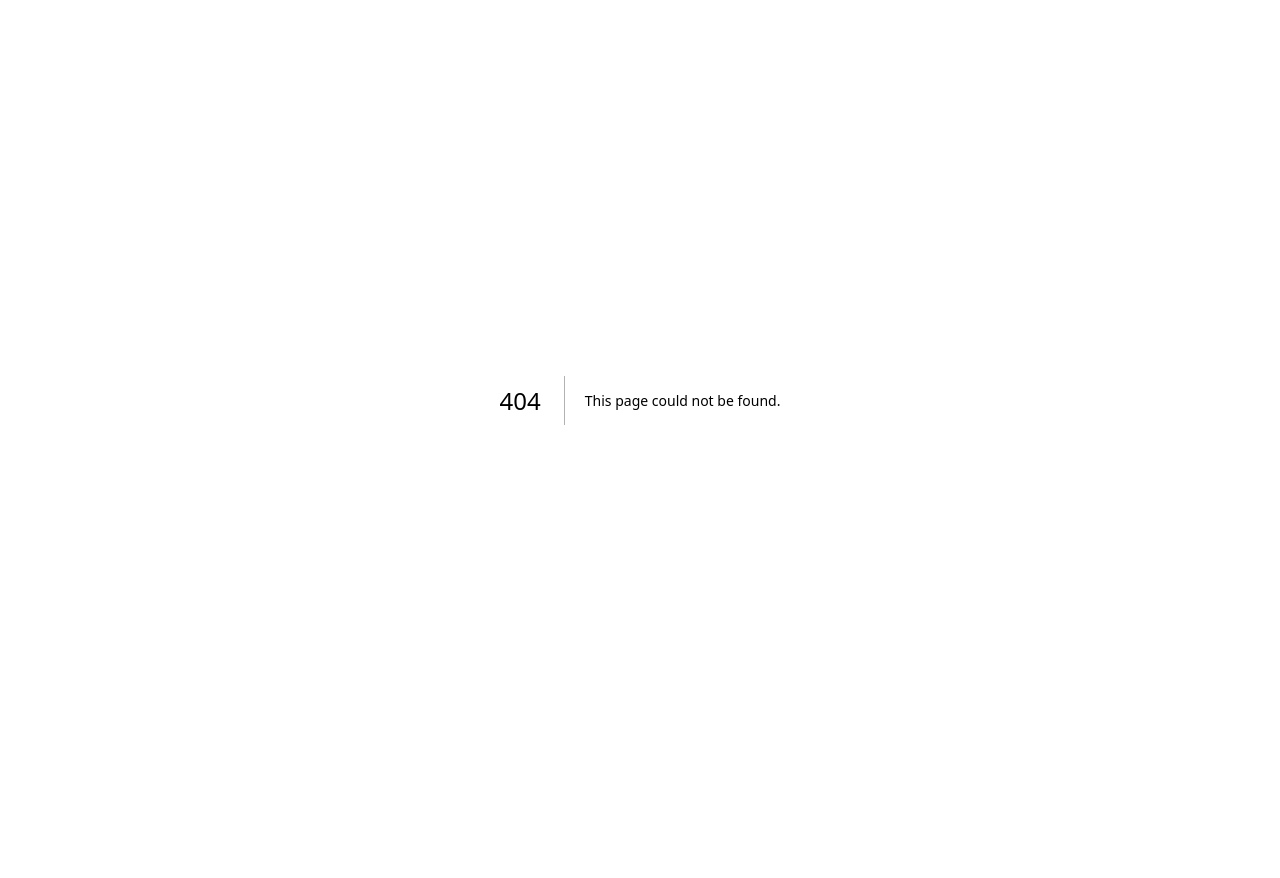
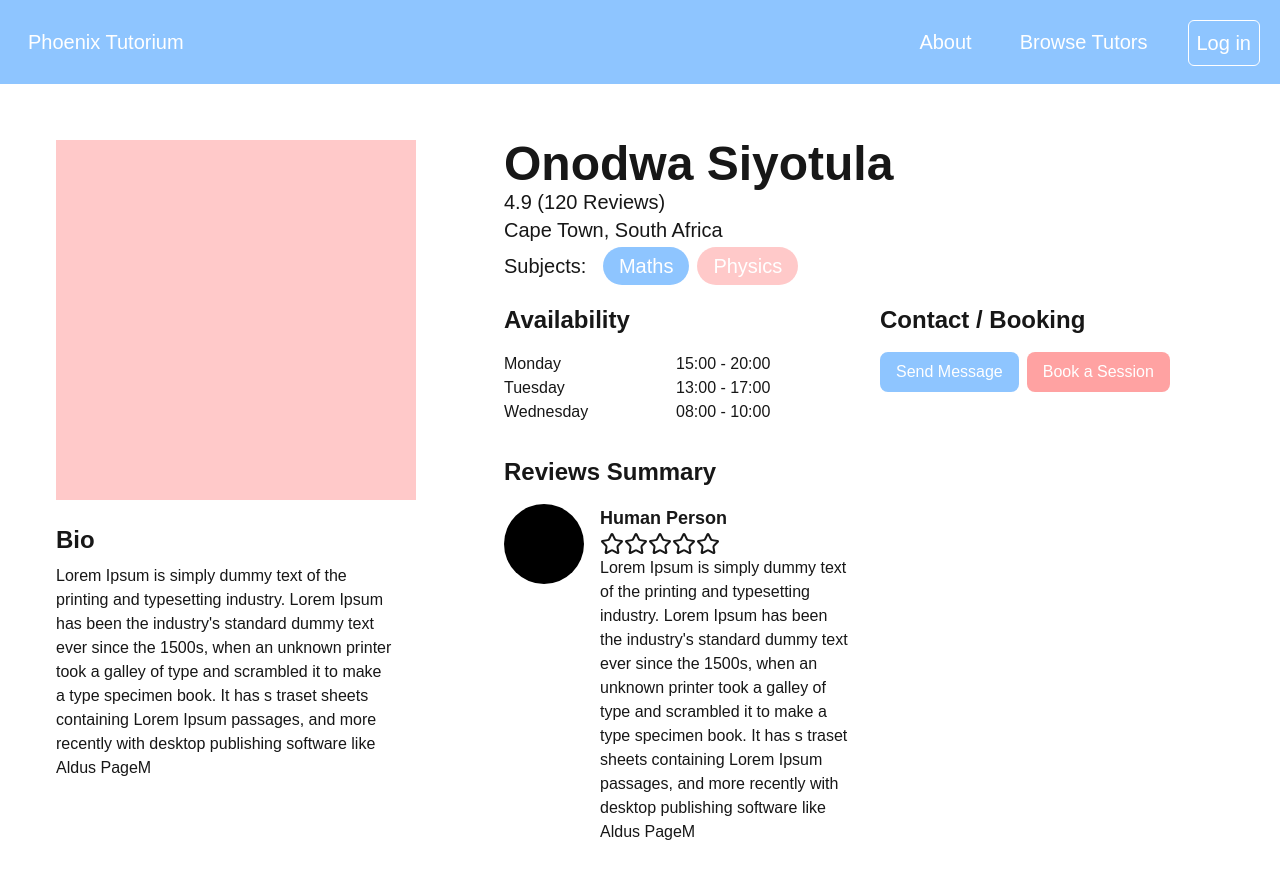
Before and after one commit to Argusham/tutor, a Next.js app: page /profile in a window 1280 px wide. Before the commit this address had no page. Shown: the top 878 px of the page. Before the commit the page ends 800 px from the top, so only its background shows below. Built offline with nearby package versions, Linux system fonts and the light colour scheme.

Commit message:
Tutor profile UI initial code

```diff
--- a/package.json
+++ b/package.json
@@ -9,6 +9,7 @@
     "lint": "next lint"
   },
   "dependencies": {
+    "@lob/react-address-autocomplete": "^2.2.0",
     "lucide-react": "^0.487.0",
     "next": "15.2.4",
     "react": "^19.0.0",
--- a/src/app/(auth)/signin/page.tsx
+++ b/src/app/(auth)/signin/page.tsx
@@ -21,7 +21,13 @@ const SignIn = () => {
                 {form === formType.SIGNUP && (
                      <input type="password" placeholder="Confirm Password" className="p-5 rounded-md border border-gray-400" />
                 )}
-                <button className="bg-blue-200 p-5 rounded-md text-white text-xl" type="submit">Log In</button>
+                <button className="bg-blue-200 p-5 rounded-md text-white text-xl" type="submit">
+                    {form === formType.LOGIN ? (
+                        <>Log in</>
+                    ):(
+                        <>Sign up</>
+                    )}
+                </button>
                 {form === formType.LOGIN && (
                      <span className="text-center">Forgot Password?</span>
                 )}
--- /dev/null
+++ b/src/app/(main)/profile/page.tsx
@@ -0,0 +1,86 @@
+"use client"
+import React, { useState } from 'react'
+import { Star } from 'lucide-react';
+
+const Profile = () => {
+    const [subjects, setSubjects] = useState<String[]>(["Maths", "Physics"]);
+    const [availabilityDays, setAvailabilityDays] = useState<{ day: string, startTime: string, endTime: string }[]>([
+        {
+            day: "Monday",
+            startTime: "15:00",
+            endTime: "20:00"
+        },
+        {
+            day: "Tuesday",
+            startTime: "13:00",
+            endTime: "17:00"
+        },
+        {
+            day: "Wednesday",
+            startTime: "08:00",
+            endTime: "10:00"
+        }
+    ]);
+
+    return (
+        <div className="flex h-[100vh]">
+            <div className="w-[35%] p-14">
+                <div className="bg-red-200 w-90 h-90"></div>
+                <div>
+                    <h1 className="font-bold text-2xl mt-6 mb-2">Bio</h1>
+                    <p>Lorem Ipsum is simply dummy text of the printing and typesetting industry. Lorem Ipsum has been the industry's standard dummy text ever since the 1500s, when an unknown printer took a galley of type and scrambled it to make a type specimen book. It has s traset sheets containing Lorem Ipsum passages, and more recently with desktop publishing software like Aldus PageM</p>
+                </div>
+            </div>
+            <div className="w-full p-14">
+                <div className="">
+                    <h1 className="text-5xl font-bold">Onodwa Siyotula</h1>
+                    <h2 className="text-xl"> 4.9 (120 Reviews)</h2>
+                    <h2 className="text-xl mb-2">Cape Town, South Africa</h2>
+                    <span className="text-xl">
+                        Subjects:&nbsp; &nbsp;
+                        {subjects.map((subject, index) => (
+                            <span key={index} className={`px-4 py-2 text-white rounded-full mr-2 ${index % 2 != 0 ? 'bg-red-200' : 'bg-blue-300'}`}>{subject}</span>
+                        ))}
+                    </span>
+                </div>
+                <div className="grid grid-cols-2 mt-6 gap-8">
+                    <div>
+                        <h2 className="mb-4 text-2xl font-bold">Availability</h2>
+                        {availabilityDays.map(({ day, startTime, endTime }, index) =>
+                            <div key={index} className="grid grid-cols-2">
+                                <div>{day}</div>
+                                <div>{startTime} - {endTime}</div>
+                            </div>
+                        )}
+                    </div>
+                    <div>
+                        <h2 className="mb-4 font-bold text-2xl">Contact / Booking</h2>
+                        <div className="">
+                            <button className="bg-blue-300 px-4 p-2 rounded-lg text-white mr-2">Send Message</button>
+                            <button className="bg-red-300 px-4 p-2 rounded-lg text-white">Book a Session</button>
+                        </div>
+                    </div>
+                    <div>
+                        <h2 className="font-bold text-2xl mb-4">Reviews Summary</h2>
+                        <div className="flex gap-4">
+                            <div>
+                                <div className="h-20 w-20 rounded-full bg-black"></div>
+                            </div>
+                            <div>
+                                <h3 className="text-lg font-bold">Human Person</h3>
+                                <div className="stars flex">
+                                    {[1, 1, 1, 1, 1].map((item, index) => <div key={index}><Star /></div>)}
+                                </div>
+                                <div>
+                                    <p>Lorem Ipsum is simply dummy text of the printing and typesetting industry. Lorem Ipsum has been the industry's standard dummy text ever since the 1500s, when an unknown printer took a galley of type and scrambled it to make a type specimen book. It has s traset sheets containing Lorem Ipsum passages, and more recently with desktop publishing software like Aldus PageM</p>
+                                </div>
+                            </div>
+                        </div>
+                    </div>
+                </div>
+            </div>
+        </div>
+    )
+}
+
+export default Profile
--- a/src/app/components/layout/Navbar.tsx
+++ b/src/app/components/layout/Navbar.tsx
@@ -1,13 +1,14 @@
 import React from 'react'
+import Link from 'next/link';
 
 export const Navbar = () => {
     return (
         <div className="flex text-white relative p-5 text-xl bg-blue-300">
-            <h1 className="p-2">Phoenix Tutorium</h1>
+            <h1 className="p-2"><Link href="/home">Phoenix Tutorium</Link></h1>
             <ul className="flex absolute right-5 gap-8">
-                <li className="p-2">About</li>
-                <li className="p-2">Browse Tutors</li>
-                <li className="border p-2 rounded-md">Log in</li>
+                <li className="p-2"><Link href="/about">About</Link></li>
+                <li className="p-2"><Link href="/search">Browse Tutors</Link></li>
+                <li className="border p-2 rounded-md"><Link href="signin">Log in</Link></li>
             </ul>
         </div>
     )
--- /dev/null
+++ b/src/app/components/pages/Search/ViewTutorProfile.tsx
@@ -0,0 +1,9 @@
+import React from 'react'
+
+const ViewTutorProfile = () => {
+    return (
+        <div>
+
+        </div>
+    )
+}
```
Also changed, not shown: 1 other file (tests, documents, lock files or other folders).
